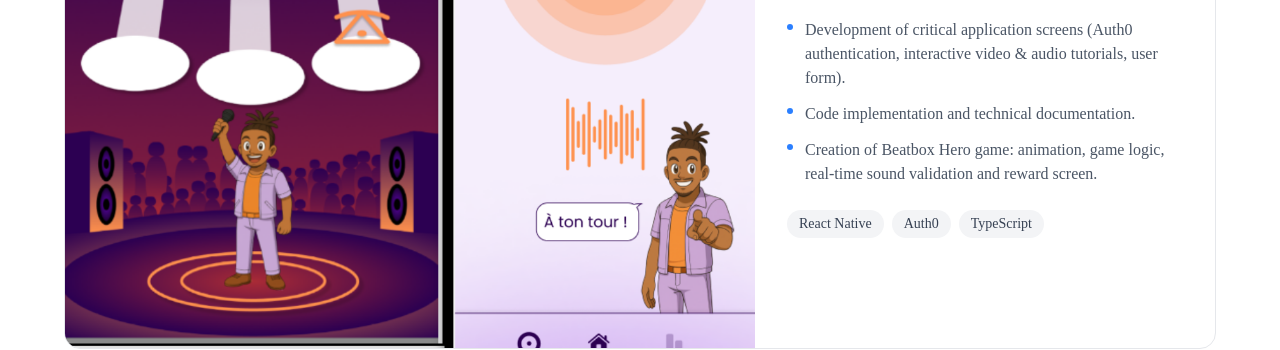
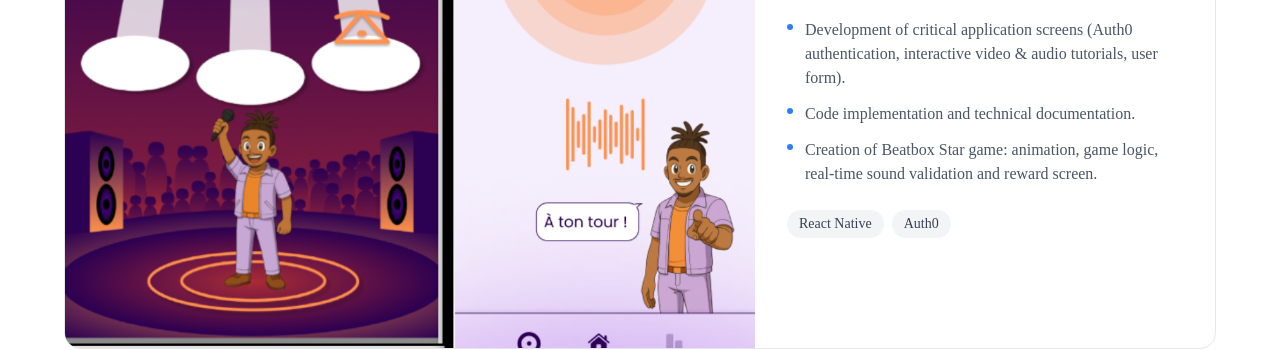
Before and after one commit to LeoLaborie/portfolio, a Next.js app: page / in a window 1280 px wide. Shown: the part 1260-1610 px from the top of the page. Built offline with nearby package versions, Linux system fonts and the light colour scheme.

Commit message:
rename beatbox hero to beatbox star

```diff
--- a/app/data/experience.ts
+++ b/app/data/experience.ts
@@ -15,7 +15,7 @@ export const experiences: Experience[] = [
             "Experience.Desc1_2",
             "Experience.Desc1_3"
         ],
-        techStack: ["React Native", "Auth0", "TypeScript"],
+        techStack: ["React Native", "Auth0"],
         mediaUrl: "/images/phonemia.png",
         mediaType: "image"
     }
--- a/messages/en.json
+++ b/messages/en.json
@@ -65,7 +65,7 @@
     "Location1": "Remote",
     "Desc1_1": "Development of critical application screens (Auth0 authentication, interactive video & audio tutorials, user form).",
     "Desc1_2": "Code implementation and technical documentation.",
-    "Desc1_3": "Creation of Beatbox Hero game: animation, game logic, real-time sound validation and reward screen."
+    "Desc1_3": "Creation of Beatbox Star game: animation, game logic, real-time sound validation and reward screen."
   },
   "Skills": {
     "Title": "Skills & Expertise",
--- a/messages/fr.json
+++ b/messages/fr.json
@@ -65,7 +65,7 @@
     "Location1": "À distance",
     "Desc1_1": "Développement d'écrans critiques de l'application (authentification Auth0, tutoriels vidéo & audio interactifs, formulaire utilisateur).",
     "Desc1_2": "Réalisation du code et de la documentation technique.",
-    "Desc1_3": "Création du jeu Beatbox Hero : animation, logique de jeu, validation sonore en temps réel et écran de récompense."
+    "Desc1_3": "Création du jeu Beatbox Star : animation, logique de jeu, validation sonore en temps réel et écran de récompense."
   },
   "Skills": {
     "Title": "Compétences & Expertise",
--- a/public/leo-laborie-cv-en.html
+++ b/public/leo-laborie-cv-en.html
@@ -280,7 +280,7 @@
             <div class="experience-description">
                 Development of critical application screens (Auth0 authentication, interactive video & audio tutorials,
                 user form). Implementation of code and technical documentation.
-                Creation of the Beatbox Hero game: animation, game logic, real-time sound validation, and reward screen.
+                Creation of the Beatbox Star game: animation, game logic, real-time sound validation, and reward screen.
             </div>
         </div>
         <div class="formation-item single-line">
--- a/public/leo-laborie-cv-fr.html
+++ b/public/leo-laborie-cv-fr.html
@@ -283,7 +283,7 @@
             <div class="experience-description">
                 Développement d’écrans critiques de l’application (authentification Auth0, tutoriels vidéo & audio
                 interactifs, formulaire utilisateur). Réalisation du code et de la documentation technique.
-                Création du jeu Beatbox Hero : animation, logique de jeu, validation sonore en temps réel et écran de
+                Création du jeu Beatbox Star : animation, logique de jeu, validation sonore en temps réel et écran de
                 récompense.
             </div>
         </div>
```
